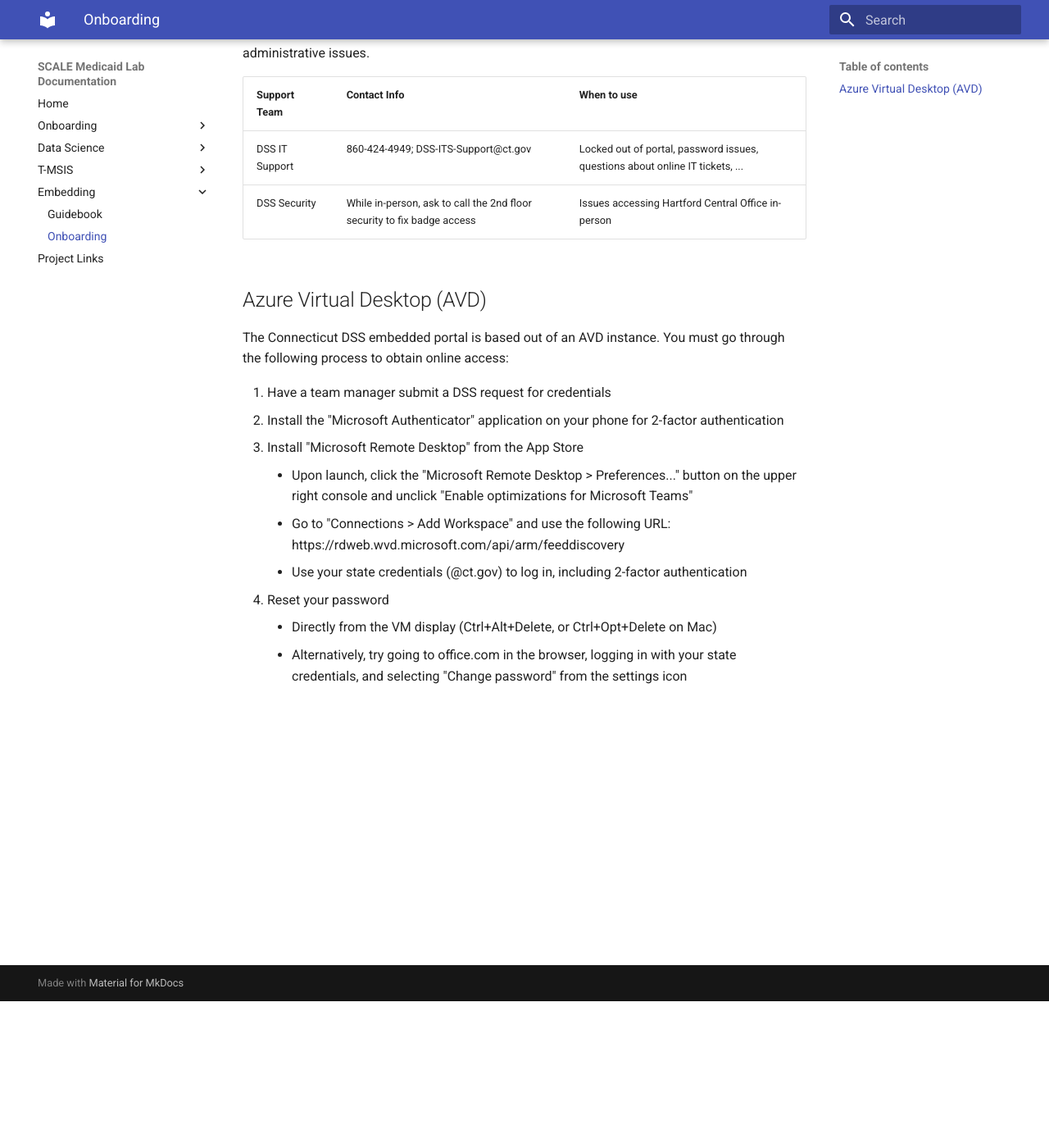
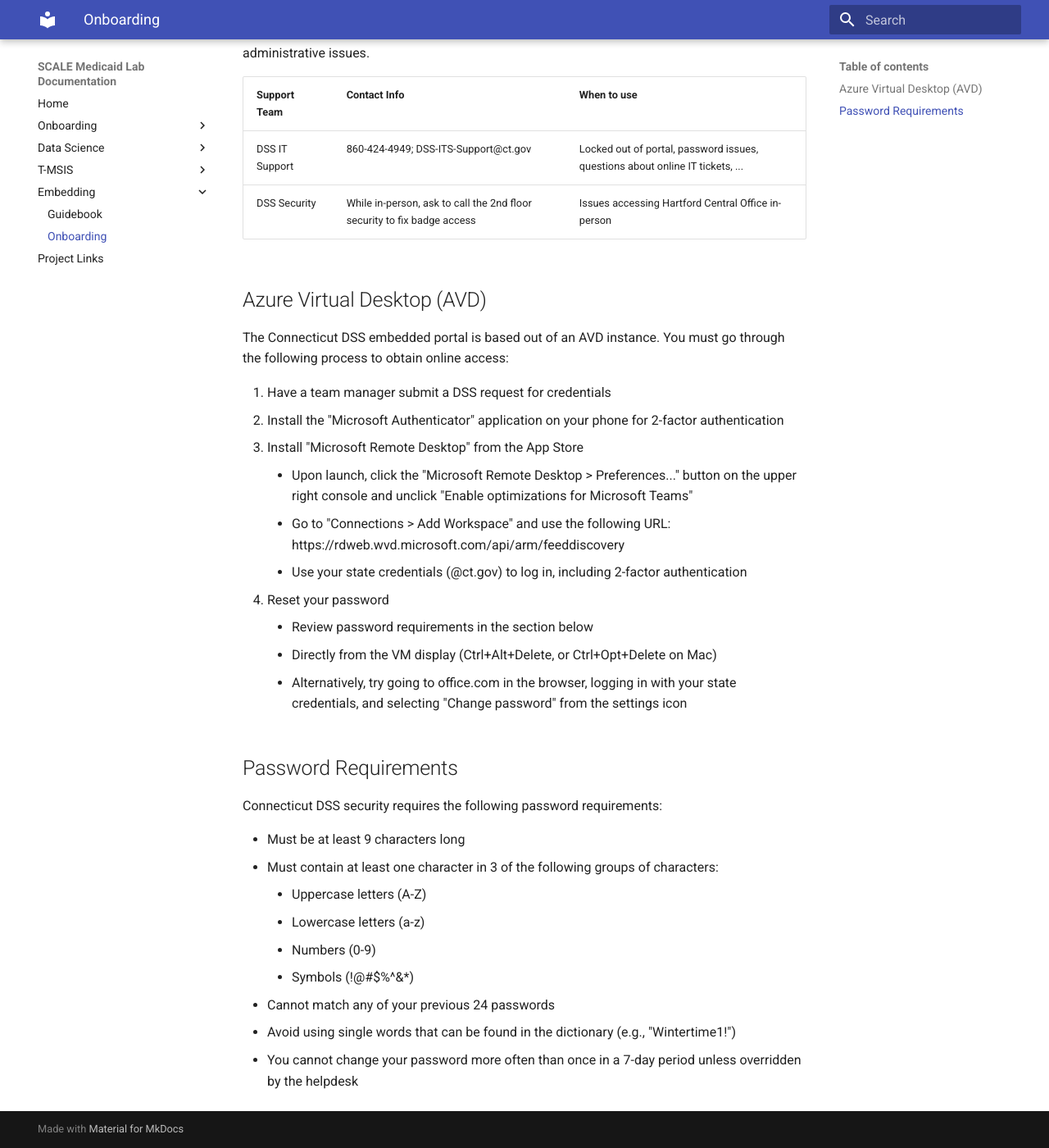
Before and after one commit to Yale-Medicaid/Documentation, an MkDocs documentation site: the page built from docs/embedding/onboarding.md, in a window 1280 px wide and 1400 px high, scrolled down 179 px. Shown: the whole window at 82% size. Built offline with MkDocs 1.6.1 and Material for MkDocs 9.7.7, drawn with Linux system fonts in a browser that asks for light colours.

Commit message:
Added password requirements

```diff
--- a/docs/embedding/onboarding.md
+++ b/docs/embedding/onboarding.md
@@ -18,5 +18,20 @@
     - Go to "Connections > Add Workspace" and use the following URL: https://rdweb.wvd.microsoft.com/api/arm/feeddiscovery
     - Use your state credentials (@ct.gov) to log in, including 2-factor authentication
 4. Reset your password
+    - Review password requirements in the section below
     - Directly from the VM display (Ctrl+Alt+Delete, or Ctrl+Opt+Delete on Mac)
     - Alternatively, try going to office.com in the browser, logging in with your state credentials, and selecting "Change password" from the settings icon
+
+## Password Requirements
+
+Connecticut DSS security requires the following password requirements:
+
+- Must be at least 9 characters long
+- Must contain at least one character in 3 of the following groups of characters:
+    - Uppercase letters (A-Z)
+    - Lowercase letters (a-z)
+    - Numbers (0-9)
+    - Symbols (!@#$%^&*)
+- Cannot match any of your previous 24 passwords
+- Avoid using single words that can be found in the dictionary (e.g., "Wintertime1!")
+- You cannot change your password more often than once in a 7-day period unless overridden by the helpdesk
```
